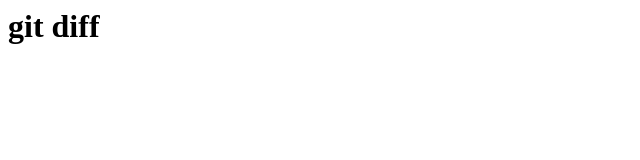
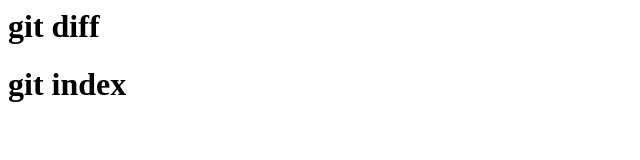
Before and after one commit to taketyan-man/gti_tutorial, a plain HTML site: page index.html in a window 1280 px wide. Shown: the whole page, without its empty margins (0-640 px from the left). Drawn offline with Linux system fonts and the light colour scheme.

Commit message:
こっミット

```diff
--- a/index.html
+++ b/index.html
@@ -1 +1,2 @@
 <h1>git diff</h1>
+<h1>git index</h1>
```
